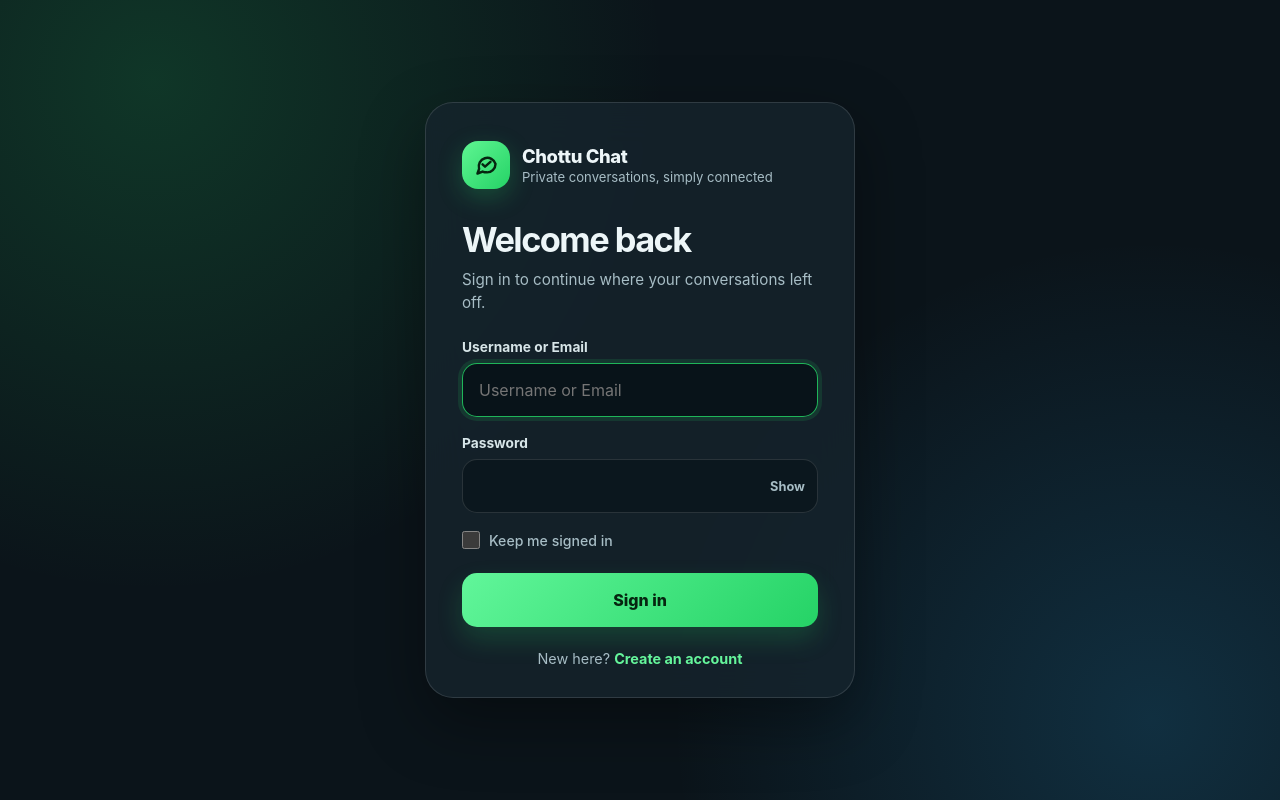
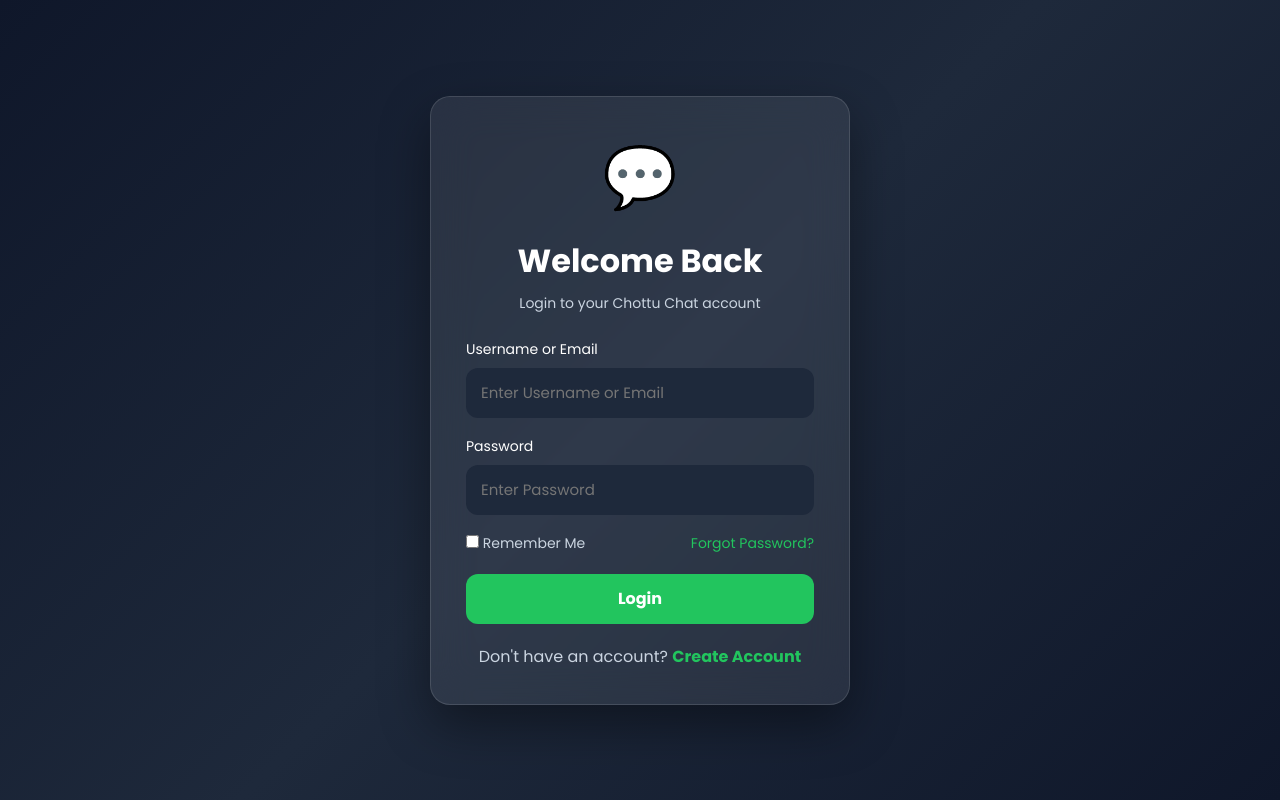
Before and after one commit to tirathram2/chottu-chat, a Flask app: page /login in a window 1280 px wide. Run offline with Flask 3, Linux system fonts and the light colour scheme.

Commit message:
Update login.html

```diff
--- a/templates/login.html
+++ b/templates/login.html
@@ -1,293 +1,330 @@
 <!DOCTYPE html>
 <html lang="en">
 <head>
+
 <meta charset="UTF-8">
 <meta name="viewport" content="width=device-width, initial-scale=1.0">
-  <title>Chottu Chat - Login</title>
+
+<title>Chottu Chat | Login</title>
+
+<link rel="preconnect" href="https://fonts.googleapis.com">
+
+<link href="https://fonts.googleapis.com/css2?family=Poppins:wght@300;400;500;600;700&display=swap" rel="stylesheet">
+
 <style>
-    :root {
-      color-scheme: dark;
-      --bg: #0b141a;
-      --card: rgba(22, 37, 46, .78);
-      --border: rgba(255, 255, 255, .12);
-      --text: #edf6f8;
-      --muted: #a7bdc5;
-      --accent: #25d366;
-      --accent-dark: #17af50;
-      --danger: #ff7b82;
+
+*{
+margin:0;
+padding:0;
+box-sizing:border-box;
+font-family:"Poppins",sans-serif;
 }
 
-* { box-sizing: border-box; }
+body{
 
-body {
-  min-height: 100vh;
-  margin: 0;
-  display: grid;
-  place-items: center;
-  padding: 24px 16px;
-  font-family: Inter, ui-sans-serif, system-ui, -apple-system, BlinkMacSystemFont, "Segoe UI", sans-serif;
-  color: var(--text);
+height:100vh;
+display:flex;
+justify-content:center;
+align-items:center;
+
 background:
-    radial-gradient(circle at 12% 10%, rgba(37, 211, 102, .18), transparent 32rem),
-    radial-gradient(circle at 90% 90%, rgba(42, 171, 238, .18), transparent 30rem),
-    var(--bg);
+linear-gradient(135deg,#0f172a,#1e293b,#0f172a);
+
 }
 
-.card {
-  width: min(100%, 430px);
-  padding: 30px 24px 24px;
-  background: var(--card);
-  border: 1px solid var(--border);
-  border-radius: 28px;
-  box-shadow: 0 24px 64px rgba(0, 0, 0, .38);
-  backdrop-filter: blur(20px);
-  -webkit-backdrop-filter: blur(20px);
+.container{
+
+width:420px;
+background:rgba(255,255,255,.08);
+
+border:1px solid rgba(255,255,255,.12);
+
+backdrop-filter:blur(20px);
+
+padding:35px;
+
+border-radius:20px;
+
+box-shadow:0 20px 50px rgba(0,0,0,.4);
+
 }
 
-.brand {
-  display: flex;
-  align-items: center;
-  gap: 12px;
-  margin-bottom: 30px;
+.logo{
+
+font-size:60px;
+
+text-align:center;
+
+margin-bottom:15px;
+
 }
 
-.brand-mark {
-  width: 48px;
-  height: 48px;
-  display: grid;
-  place-items: center;
-  border-radius: 16px;
-  color: #062510;
-  background: linear-gradient(135deg, #5ff592, var(--accent));
-  box-shadow: 0 8px 24px rgba(37, 211, 102, .25);
+h1{
+
+text-align:center;
+
+color:white;
+
+margin-bottom:8px;
+
 }
 
-.brand-mark svg { width: 27px; height: 27px; }
+p{
 
-.brand-name { font-size: 1.15rem; font-weight: 800; letter-spacing: -.02em; }
-.brand-status { margin-top: 2px; color: var(--muted); font-size: .82rem; }
+text-align:center;
 
-h1 {
-  margin: 0;
-  font-size: clamp(1.7rem, 7vw, 2.15rem);
-  letter-spacing: -.045em;
+color:#cbd5e1;
+
+margin-bottom:25px;
+
+font-size:14px;
+
 }
 
-.intro {
-  margin: 9px 0 25px;
-  color: var(--muted);
-  font-size: .95rem;
-  line-height: 1.5;
+.flash{
+
+background:#ef4444;
+
+padding:12px;
+
+border-radius:10px;
+
+margin-bottom:15px;
+
+color:white;
+
+text-align:center;
+
 }
 
-.alert {
-  margin: 0 0 18px;
-  padding: 12px 14px;
-  border: 1px solid rgba(255, 123, 130, .34);
-  border-radius: 14px;
-  color: #ffd9dc;
-  background: rgba(207, 53, 62, .15);
-  font-size: .9rem;
+.input-box{
+
+margin-bottom:18px;
+
 }
 
-.field { margin-bottom: 18px; }
+.input-box label{
 
-label {
-  display: block;
-  margin: 0 0 8px;
-  color: #d7e5e8;
-  font-size: .86rem;
-  font-weight: 650;
+display:block;
+
+color:white;
+
+margin-bottom:8px;
+
+font-size:14px;
+
 }
 
-.input-wrap { position: relative; }
+.input-box input{
 
-input[type="text"],
-input[type="password"] {
-  width: 100%;
-  min-height: 54px;
-  padding: 0 16px;
-  border: 1px solid var(--border);
-  outline: none;
-  border-radius: 15px;
-  color: var(--text);
-  background: rgba(5, 15, 20, .48);
-  font: inherit;
-  transition: border-color .2s, box-shadow .2s, background .2s;
+width:100%;
+
+height:50px;
+
+padding:0 15px;
+
+border:none;
+
+border-radius:12px;
+
+background:#1e293b;
+
+color:white;
+
+font-size:15px;
+
+outline:none;
+
 }
 
-input[type="password"] { padding-right: 58px; }
+.input-box input:focus{
 
-input:focus {
-  border-color: rgba(37, 211, 102, .85);
-  background: rgba(5, 15, 20, .7);
-  box-shadow: 0 0 0 4px rgba(37, 211, 102, .13);
+border:2px solid #22c55e;
+
 }
 
-.toggle-password {
-  position: absolute;
-  top: 50%;
-  right: 7px;
-  transform: translateY(-50%);
-  min-width: 44px;
-  min-height: 40px;
-  border: 0;
-  border-radius: 11px;
-  color: var(--muted);
-  cursor: pointer;
-  background: transparent;
-  font: inherit;
-  font-size: .8rem;
-  font-weight: 700;
+.options{
+
+display:flex;
+
+justify-content:space-between;
+
+align-items:center;
+
+margin-bottom:20px;
+
+font-size:14px;
+
 }
 
-.toggle-password:hover,
-.toggle-password:focus-visible {
-  color: var(--text);
-  background: rgba(255, 255, 255, .08);
-  outline: none;
+.options label{
+
+color:#cbd5e1;
+
 }
 
-.form-options {
-  display: flex;
-  align-items: center;
-  margin: 2px 0 24px;
+.options a{
+
+color:#22c55e;
+
+text-decoration:none;
+
 }
 
-.remember {
-  display: inline-flex;
-  align-items: center;
-  gap: 9px;
-  margin: 0;
-  color: var(--muted);
-  cursor: pointer;
-  font-size: .88rem;
-  font-weight: 500;
+.login-btn{
+
+width:100%;
+
+height:50px;
+
+border:none;
+
+border-radius:12px;
+
+background:#22c55e;
+
+color:white;
+
+font-size:16px;
+
+font-weight:bold;
+
+cursor:pointer;
+
+transition:.3s;
+
 }
 
-.remember input {
-  width: 18px;
-  height: 18px;
-  margin: 0;
-  accent-color: var(--accent);
-  cursor: pointer;
+.login-btn:hover{
+
+background:#16a34a;
+
 }
 
-.submit {
-  width: 100%;
-  min-height: 54px;
-  border: 0;
-  border-radius: 15px;
-  color: #062510;
-  cursor: pointer;
-  background: linear-gradient(135deg, #61f69a, var(--accent));
-  box-shadow: 0 12px 26px rgba(37, 211, 102, .2);
-  font: inherit;
-  font-weight: 800;
-  transition: transform .2s, background .2s;
+.signup{
+
+margin-top:20px;
+
+text-align:center;
+
+color:#cbd5e1;
+
 }
 
-.submit:hover { background: linear-gradient(135deg, #72ffab, var(--accent-dark)); }
-.submit:active { transform: translateY(1px); }
+.signup a{
 
-.signup {
-  margin: 23px 0 0;
-  color: var(--muted);
-  text-align: center;
-  font-size: .9rem;
+color:#22c55e;
+
+text-decoration:none;
+
+font-weight:bold;
+
 }
 
-a {
-  color: #65f59b;
-  font-weight: 750;
-  text-decoration: none;
-}
+</style>
 
-a:hover { text-decoration: underline; }
+</head>
 
-@media (min-width: 600px) {
-  .card { padding: 38px 36px 30px; }
-}
-  </style>
-</head>
 <body>
-  <main class="card">
-    <div class="brand" aria-label="Chottu Chat">
-      <div class="brand-mark" aria-hidden="true">
-        <svg viewBox="0 0 24 24" fill="none" stroke="currentColor" stroke-width="2.2" stroke-linecap="round" stroke-linejoin="round">
-          <path d="M20 11.5a7.5 7.5 0 0 1-8 7.48 8.8 8.8 0 0 1-3.44-.71L4 20l1.44-4.1A7.5 7.5 0 1 1 20 11.5Z"/>
-          <path d="m8.5 11.8 2.2 2.1 4.8-4.3"/>
-        </svg>
-      </div>
-      <div>
-        <div class="brand-name">Chottu Chat</div>
-        <div class="brand-status">Private conversations, simply connected</div>
-      </div>
+
+<div class="container">
+
+<div class="logo">
+💬
 </div>
 
-<h1>Welcome back</h1>
-<p class="intro">Sign in to continue where your conversations left off.</p>
+<h1>Welcome Back</h1>
+
+<p>Login to your Chottu Chat account</p>
 
 {% with messages = get_flashed_messages(with_categories=true) %}
 {% if messages %}
-    {% for category, message in messages %}
-        <div class="alert {{ category }}">{{ message }}</div>
+{% for category,message in messages %}
+
+<div class="flash">
+
+{{ message }}
+
+</div>
+
 {% endfor %}
 {% endif %}
 {% endwith %}
 
-{% if error %}
-  <div class="alert" role="alert">{{ error }}</div>
-{% endif %}
+<form method="POST" action="{{ url_for('login') }}">
 
-<form method="POST" action="{{ url_for('login') }}">
-  <div class="field">
-   <label for="identity">Username or Email</label>
+<div class="input-box">
+
+<label>Username or Email</label>
 
 <input
-    id="identity"
+
+type="text"
+
 name="identity"
-    type="text"
-    placeholder="Username or Email"
-    autocomplete="username"
-    autocapitalize="none"
-    spellcheck="false"
+
+placeholder="Enter Username or Email"
+
 required
-    autofocus
+
 >
+
 </div>
 
-  <div class="field">
-    <label for="password">Password</label>
-    <div class="input-wrap">
-      <input id="password" name="password" type="password" autocomplete="current-password" required>
-      <button class="toggle-password" type="button" aria-controls="password" aria-label="Show password">Show</button>
-    </div>
+<div class="input-box">
+
+<label>Password</label>
+
+<input
+
+type="password"
+
+name="password"
+
+placeholder="Enter Password"
+
+required
+
+>
+
 </div>
 
-  <div class="form-options">
-    <label class="remember">
+<div class="options">
+
+<label>
+
 <input type="checkbox" name="remember">
-      Keep me signed in
+
+Remember Me
+
 </label>
+
+<a href="{{ url_for('forgot_password') }}">Forgot Password?</a>
+
 </div>
 
-  <button class="submit" type="submit">Sign in</button>
+<button class="login-btn" type="submit">
+
+Login
+
+</button>
+
 </form>
 
-<p class="signup">New here? <a href="{{ url_for('signup') }}">Create an account</a></p>
-  </main>
+<div class="signup">
 
-  <script>
-    const toggle = document.querySelector(".toggle-password");
-    const password = document.getElementById("password");
+Don't have an account?
 
-    toggle.addEventListener("click", () => {
-      const hidden = password.type === "password";
-      password.type = hidden ? "text" : "password";
-      toggle.textContent = hidden ? "Hide" : "Show";
-      toggle.setAttribute("aria-label", hidden ? "Hide password" : "Show password");
-    });
-  </script>
+<a href="{{ url_for('signup') }}">
+
+Create Account
+
+</a>
+
+</div>
+
+</div>
+
 </body>
+
 </html>
```
Lines whose indentation alone changed are shown as unchanged.
